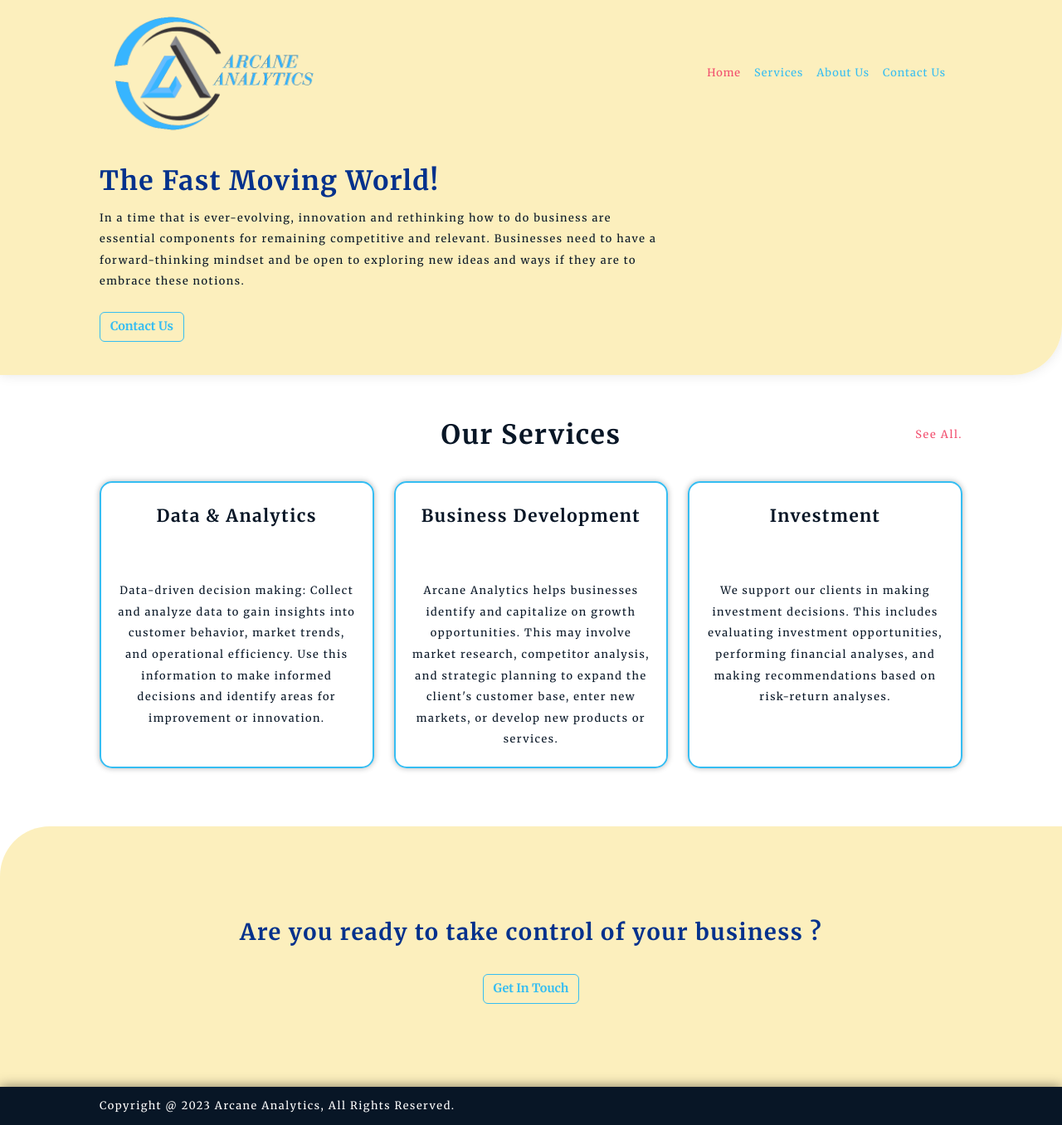
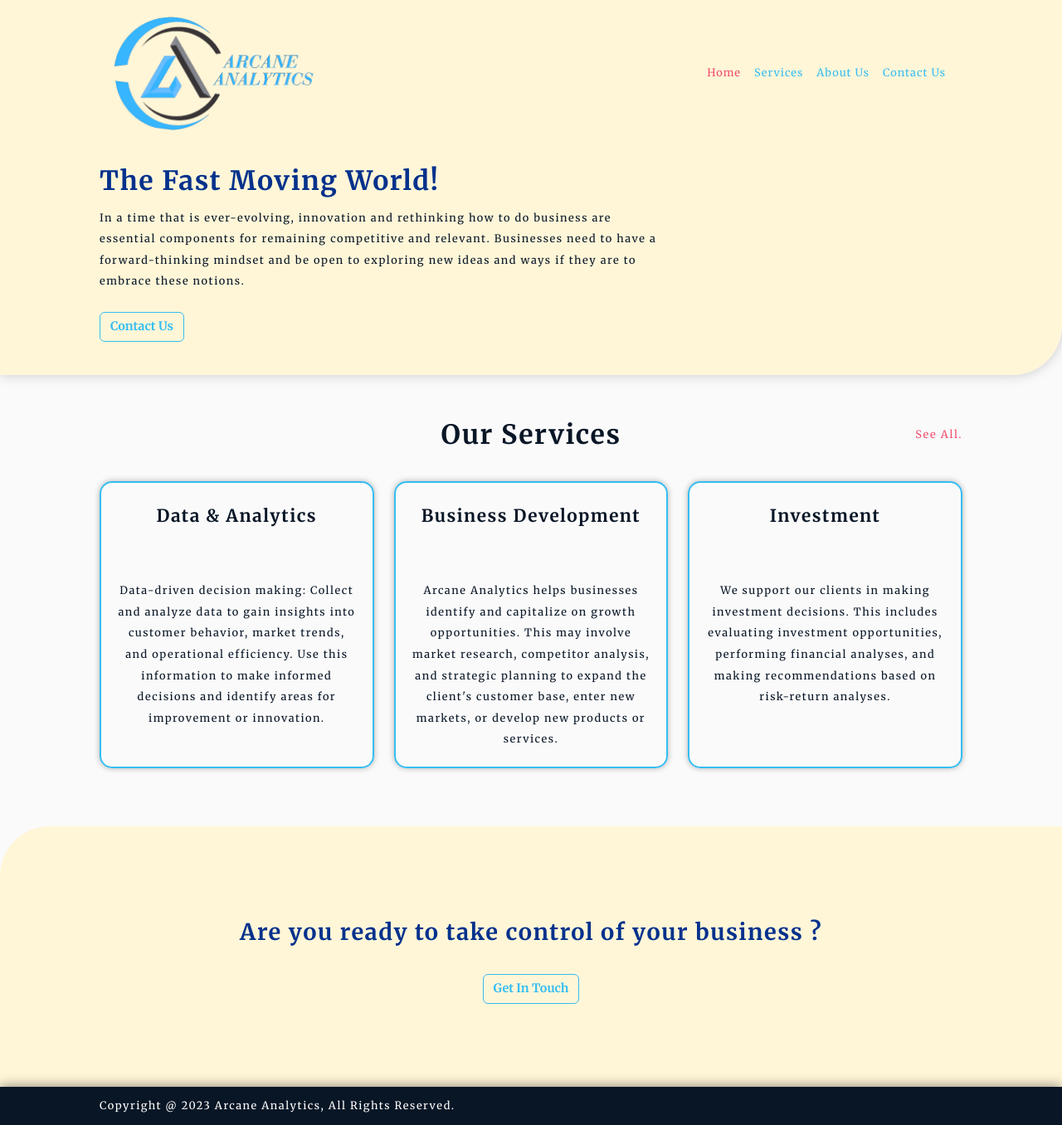
Before and after one commit to francktamala/arcane, a React (Create React App) app: page / in a window 1280 px wide. Shown: the whole page at 83% size. Built offline with nearby package versions, Linux system fonts and the light colour scheme; some icons are missing; a web font is replaced by a local one.

Commit message:
Color Palette Changed

```diff
--- a/src/components/header.js
+++ b/src/components/header.js
@@ -3,18 +3,29 @@ import '../styles/header.scss';
 import {
     Link
 } from "react-router-dom";
-import React, {useState, useEffect} from "react"
+import React, { useState, useEffect } from "react"
 
 function Header({ active }) {
 
     const [isFixed, setIsFixed] = useState(false);
+    const [oldValue, setOldValue] = useState(0)
 
     function checkIsScrolled() {
-        if (window.scrollY > 10)
+        console.log(window.scrollY, " Y")
+        if ((window.scrollY > 0) && !isFixed) {
             setIsFixed(true);
+            setOldValue(window.scrollY)
+        }
         else
-            setIsFixed(false);
+            setIsFixed(false)
     }
+
+    useEffect(() => {
+        if (isFixed) {
+            console.log(oldValue, " OLD")
+            window.scrollTo(0, oldValue + 80)
+        }
+    }, [isFixed])
 
 
     useEffect(() => {
--- a/src/screens/Home.js
+++ b/src/screens/Home.js
@@ -15,7 +15,7 @@ function Home() {
     return (
         <>
             <Navbar active="home" />
-            <div className="topContainer">
+            <div className="topContainer below-nav">
                 <div className="App-home">
                     <div className="row">
                         <div className="col-lg-8 col-md-8">
--- a/src/styles/App.scss
+++ b/src/styles/App.scss
@@ -2,10 +2,14 @@
 
 $secondary: #03318c;
 $black: #081626;
-$bg: #fcefbd;
+$bg: #fff6d8;
 // $secondary: #168BF2;
 $primary: #35bdf2;
 $accent: #f24e6e;
+
+body{
+  background-color: #fafafa
+}
 
 html,
 body,
--- a/src/styles/contact.scss
+++ b/src/styles/contact.scss
@@ -7,5 +7,5 @@
     background-color: #fff;
     border-radius: 15px;
     padding: 25px;
-    box-shadow: 0 0 10px rgba(0,0,0, 0.5);
+    box-shadow: 0 0 10px rgba(0,0,0, 0.3);
 }
--- a/src/styles/header.scss
+++ b/src/styles/header.scss
@@ -16,11 +16,15 @@
   width: 100%;
   z-index: 100;
   background-color: $bg !important;
-  // box-shadow: 0px 0px 15px rgba(0, 0, 0, 0.5);
+  // box-shadow: 0px 0px 15px rgba(0, 0, 0, 0.2);
 }
 
+// .below-nav{
+//   padding-top: 175px !important;
+// }
+
 .navbar-scrolling {
-  box-shadow: 0px 0px 15px rgba(0, 0, 0, 0.5) !important;
+  box-shadow: 0px 0px 15px rgba(0, 0, 0, 0.2) !important;
 }
 
 .nav-link {
@@ -42,5 +46,5 @@
 }
 
 .Logo-scrolling {
-  width: 50px;
+  width: 50px !important;
 }
--- a/src/styles/home.scss
+++ b/src/styles/home.scss
@@ -4,7 +4,7 @@
   width: 100%;
   background-image: linear-gradient(to right, $bg, $bg, $bg);
   // background-image: linear-gradient(to right, $black, $accent, $black);
-  box-shadow: 0px 0px 15px rgba(0, 0, 0, 0.1);
+  box-shadow: 0px 0px 15px rgba(0, 0, 0, 0.2);
 }
 
 .topContainer {
```
